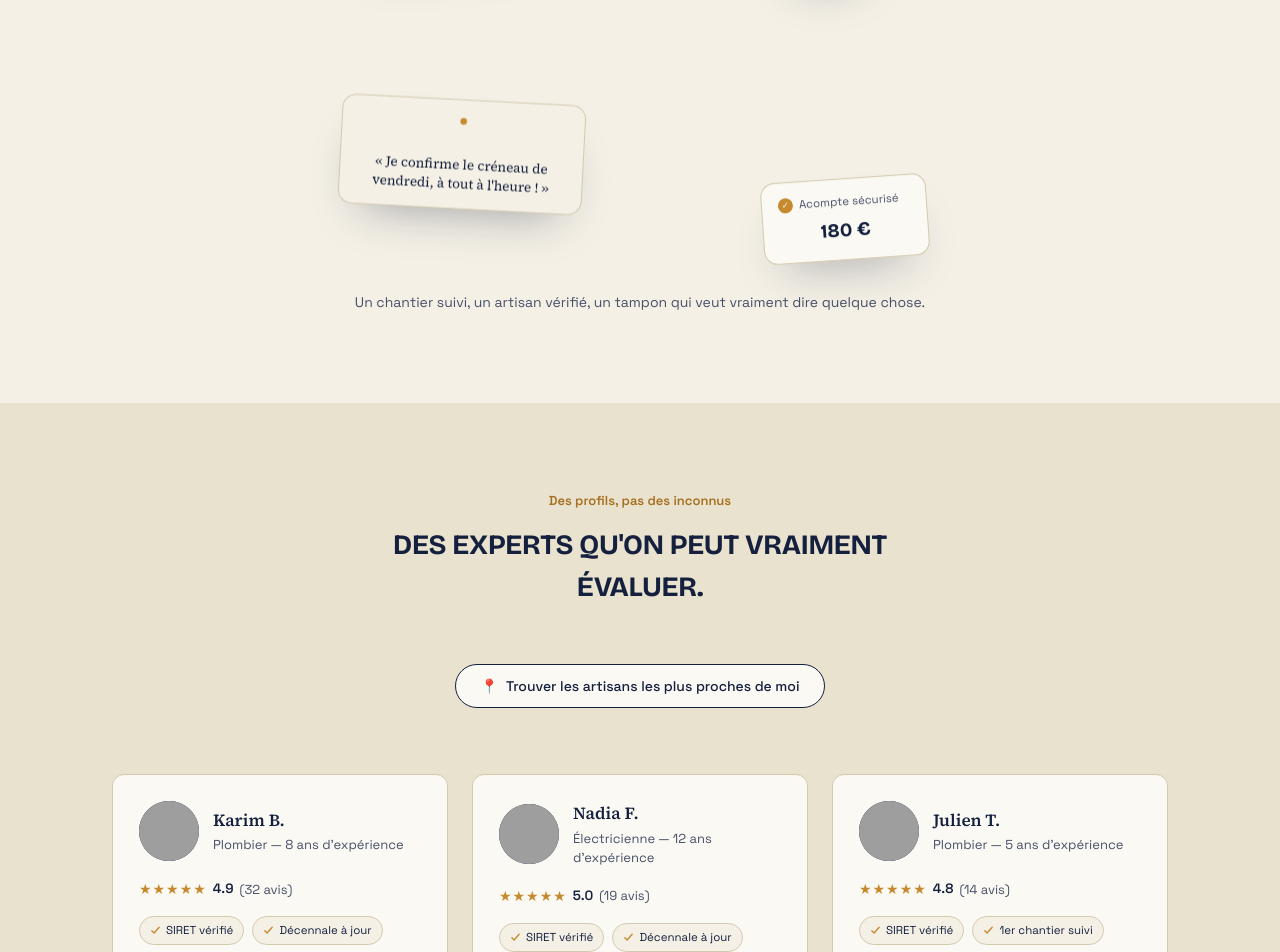
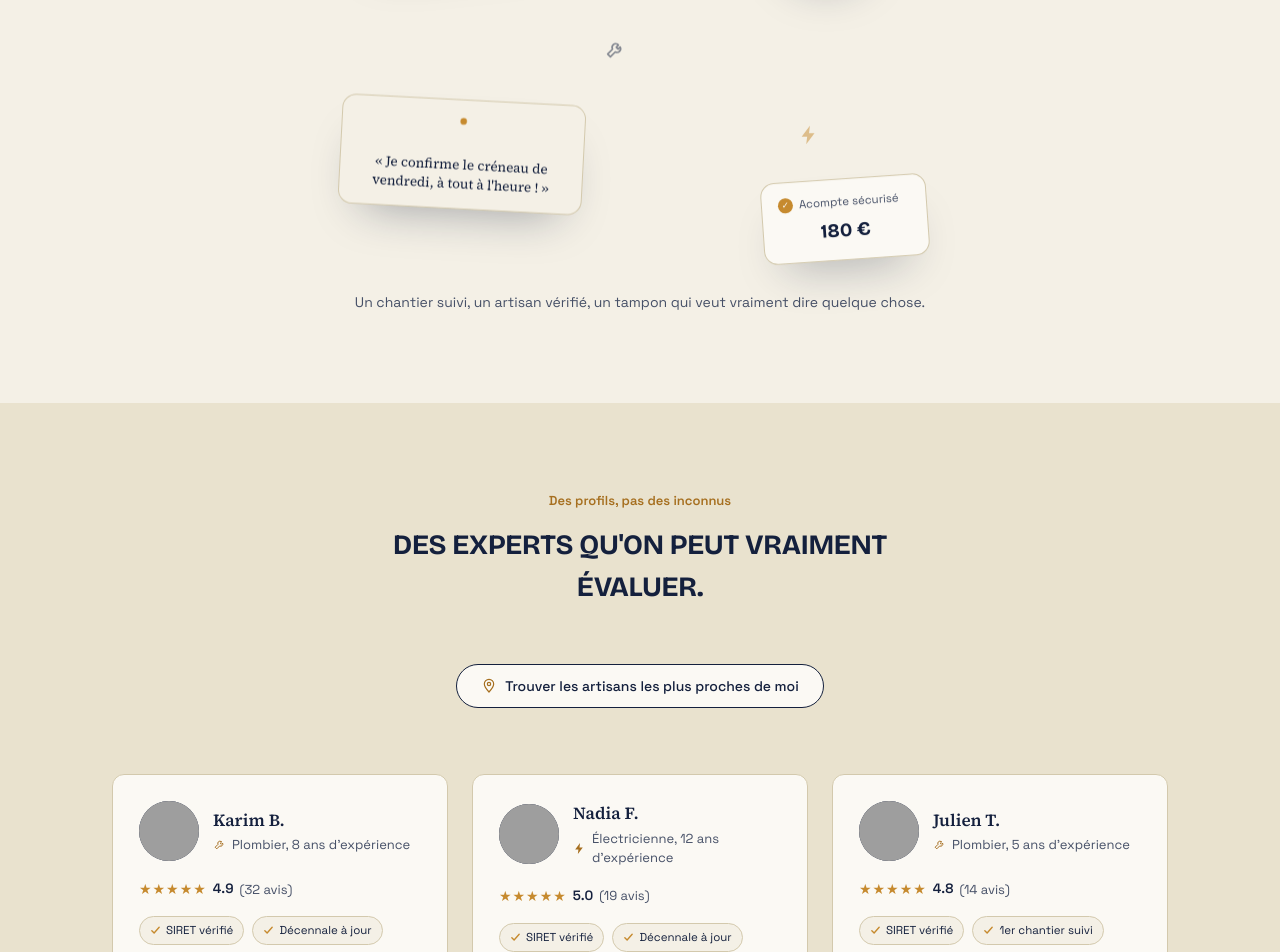
Before and after one commit to lorena22222/chantier-clair, a website: page index.html in a window 1280 px wide. Shown: the part 920-1872 px from the top of the page. Drawn offline with nearby package versions, Linux system fonts and the light colour scheme; grey boxes are pictures that could not be loaded.

Commit message:
Corrige l'icone du bouton geo et ajoute des details plombier/electricien
- Remplace l'emoji couleur du bouton de geolocalisation par une
  icone SVG monochrome coherente avec le reste du site
- Ajoute des icones clé (plomberie) et eclair (electricite) sur les
  chips "Metiers au lancement", sur chaque profil artisan, dans le
  ticket de suivi et dans la composition centrale
- Remplace Montreuil (non couvert) par Vincennes dans le ticket
  de suivi

Co-Authored-By: Claude Sonnet 5 <noreply@anthropic.com>

```diff
--- a/css/style.css
+++ b/css/style.css
@@ -68,7 +68,7 @@ nav { display: flex; justify-content: space-between; align-items: center; paddin
   70% { box-shadow: 0 0 0 7px rgba(198,138,46,0); }
   100% { box-shadow: 0 0 0 0 rgba(198,138,46,0); }
 }
-.ticket-head .t-id { font-family: 'Space Grotesk', sans-serif; font-size: 13px; color: var(--ink-soft); }
+.ticket-head .t-id { font-family: 'Space Grotesk', sans-serif; font-size: 13px; color: var(--ink-soft); display: inline-flex; align-items: center; gap: 6px; }
 .timeline { position: relative; }
 .stage { position: relative; display: flex; gap: 16px; padding: 13px 0; }
 .stage:not(:last-child)::before { content: ""; position: absolute; left: 10px; top: 30px; bottom: -13px; width: 1.5px; background: var(--line); }
@@ -104,6 +104,9 @@ nav { display: flex; justify-content: space-between; align-items: center; paddin
 .showcase-dot-1 { top: 6%; left: 46%; width: 10px; height: 10px; background: var(--gold); }
 .showcase-dot-2 { top: 66%; left: 8%; width: 7px; height: 7px; background: var(--ink); opacity: 0.5; }
 .showcase-dot-3 { top: 20%; right: 4%; width: 6px; height: 6px; background: var(--ink); opacity: 0.4; }
+.showcase-icon { position: absolute; width: 22px; height: 22px; opacity: 0.5; }
+.showcase-icon-wrench { top: 46%; left: 44%; transform: rotate(-12deg); }
+.showcase-icon-bolt { bottom: 30%; right: 20%; }
 .showcase-card { position: absolute; will-change: transform; }
 .showcase-card-inner { background: var(--white); border: 1px solid var(--line); border-radius: 14px; box-shadow: 0 24px 48px -24px rgba(20,32,61,0.4); }
 
@@ -167,6 +170,8 @@ nav { display: flex; justify-content: space-between; align-items: center; paddin
 .geo-locate { text-align: center; margin-bottom: 40px; }
 .btn-geo { display: inline-flex; align-items: center; gap: 8px; background: var(--white); border: 1.5px solid var(--ink); color: var(--ink); padding: 12px 24px; border-radius: 30px; font-family: 'Space Grotesk', sans-serif; font-size: 14px; font-weight: 500; cursor: pointer; transition: background 0.2s ease, color 0.2s ease, transform 0.2s ease; }
 .btn-geo:hover { background: var(--ink); color: var(--white); transform: translateY(-1px); }
+.geo-pin { width: 16px; height: 16px; flex-shrink: 0; color: var(--gold-deep); }
+.btn-geo:hover .geo-pin { color: var(--gold); }
 .btn-geo:disabled { opacity: 0.6; cursor: default; transform: none; }
 .geo-status { font-family: 'Space Grotesk', sans-serif; font-size: 12.5px; color: var(--ink-soft); margin-top: 10px; min-height: 16px; }
 .profile-distance { font-family: 'Space Grotesk', sans-serif; font-size: 11.5px; font-weight: 600; color: var(--gold-deep); margin-top: 4px; }
@@ -178,7 +183,8 @@ nav { display: flex; justify-content: space-between; align-items: center; paddin
 .avatar svg { width: 100%; height: 100%; }
 .avatar img { width: 100%; height: 100%; object-fit: cover; }
 .profile-name { font-size: 17px; font-weight: 700; }
-.profile-trade { font-family: 'Space Grotesk', sans-serif; font-size: 13px; color: var(--ink-soft); margin-top: 2px; }
+.profile-trade { font-family: 'Space Grotesk', sans-serif; font-size: 13px; color: var(--ink-soft); margin-top: 2px; display: flex; align-items: center; gap: 6px; }
+.trade-icon { width: 13px; height: 13px; flex-shrink: 0; color: var(--gold-deep); }
 .profile-rating { display: flex; align-items: center; gap: 6px; margin-bottom: 16px; }
 .stars { color: var(--gold); font-size: 14px; letter-spacing: 1px; }
 .rating-num { font-family: 'Space Grotesk', sans-serif; font-size: 13.5px; font-weight: 600; }
@@ -196,7 +202,9 @@ nav { display: flex; justify-content: space-between; align-items: center; paddin
 .zone-map { background: var(--white); border: 1px solid var(--line); border-radius: 8px; padding: 20px; }
 .zone-list-label { font-family: 'Space Grotesk', sans-serif; font-size: 13px; color: var(--gold-deep); font-weight: 600; margin-bottom: 16px; }
 .chips { display: flex; flex-wrap: wrap; gap: 12px; }
-.chip { border: 1.5px solid var(--ink); padding: 11px 22px; border-radius: 30px; font-family: 'Space Grotesk', sans-serif; font-size: 14.5px; font-weight: 500; transition: background 0.2s ease, color 0.2s ease, transform 0.2s ease; }
+.chip { border: 1.5px solid var(--ink); padding: 11px 22px; border-radius: 30px; font-family: 'Space Grotesk', sans-serif; font-size: 14.5px; font-weight: 500; transition: background 0.2s ease, color 0.2s ease, transform 0.2s ease; display: inline-flex; align-items: center; gap: 8px; }
+.chip .trade-icon { color: var(--gold-deep); }
+.chip:not(.muted):hover .trade-icon { color: var(--gold); }
 .chip:not(.muted):hover { background: var(--ink); color: var(--white); transform: translateY(-1px); }
 .chip.muted { border-color: var(--line); color: var(--ink-soft); }
 
--- a/index.html
+++ b/index.html
@@ -60,7 +60,7 @@
       </div>
     </div>
     <div class="ticket">
-      <div class="ticket-head"><span class="t-label"><span class="t-live"></span>Suivi du chantier</span><span class="t-id">№ 0847 — Plomberie, Montreuil</span></div>
+      <div class="ticket-head"><span class="t-label"><span class="t-live"></span>Suivi du chantier</span><span class="t-id"><svg class="trade-icon" viewBox="0 0 24 24" fill="none" aria-hidden="true"><path d="M14.7 6.3a4 4 0 0 0-5.4 5.4L4 17l3 3 5.3-5.3a4 4 0 0 0 5.4-5.4l-2.3 2.3-2-2 2.3-2.3z" stroke="currentColor" stroke-width="1.8" stroke-linecap="round" stroke-linejoin="round"/></svg>№ 0847 · Plomberie, Vincennes</span></div>
       <div class="timeline">
         <div class="stage done"><div class="stage-dot"><svg viewBox="0 0 24 24" fill="none"><path d="M4 12.5 L9 17.5 L20 5" stroke="#FBF9F4" stroke-width="3.5" stroke-linecap="round" stroke-linejoin="round"/></svg></div><div><div class="stage-title">Acompte versé</div><div class="stage-sub">180 € bloqués, pas encore à l'artisan</div></div></div>
         <div class="stage done"><div class="stage-dot"><svg viewBox="0 0 24 24" fill="none"><path d="M4 12.5 L9 17.5 L20 5" stroke="#FBF9F4" stroke-width="3.5" stroke-linecap="round" stroke-linejoin="round"/></svg></div><div><div class="stage-title">Intervention réalisée</div><div class="stage-sub">Photos avant/après ajoutées</div></div></div>
@@ -75,6 +75,8 @@
       <span class="showcase-dot showcase-dot-1 float-dot float-dot-1"></span>
       <span class="showcase-dot showcase-dot-2 float-dot float-dot-2"></span>
       <span class="showcase-dot showcase-dot-3 float-dot float-dot-3"></span>
+      <svg class="showcase-icon showcase-icon-wrench float-dot float-dot-2" viewBox="0 0 24 24" fill="none" aria-hidden="true"><path d="M14.7 6.3a4 4 0 0 0-5.4 5.4L4 17l3 3 5.3-5.3a4 4 0 0 0 5.4-5.4l-2.3 2.3-2-2 2.3-2.3z" stroke="#14203D" stroke-width="1.8" stroke-linecap="round" stroke-linejoin="round"/></svg>
+      <svg class="showcase-icon showcase-icon-bolt float-dot float-dot-4" viewBox="0 0 24 24" fill="#C68A2E" aria-hidden="true"><path d="M13 2 4 14h6l-1 8 9-12h-6l1-8z"/></svg>
 
       <div class="showcase-card showcase-profile" data-depth="16">
         <div class="showcase-card-inner">
@@ -122,7 +124,7 @@
       <h2>DES EXPERTS QU'ON PEUT VRAIMENT ÉVALUER.</h2>
     </div>
     <div class="geo-locate">
-      <button type="button" id="geoBtn" class="btn-geo"><span aria-hidden="true">📍</span> Trouver les artisans les plus proches de moi</button>
+      <button type="button" id="geoBtn" class="btn-geo"><svg class="geo-pin" viewBox="0 0 24 24" fill="none" aria-hidden="true"><path d="M12 21s7-7.58 7-12a7 7 0 1 0-14 0c0 4.42 7 12 7 12z" stroke="currentColor" stroke-width="1.8" stroke-linejoin="round"/><circle cx="12" cy="9" r="2.5" stroke="currentColor" stroke-width="1.8"/></svg> Trouver les artisans les plus proches de moi</button>
       <p class="geo-status" id="geoStatus" aria-live="polite"></p>
     </div>
     <div class="profile-grid" id="profileGrid">
@@ -134,7 +136,7 @@
           </div>
           <div>
             <div class="profile-name">Karim B.</div>
-            <div class="profile-trade">Plombier — 8 ans d'expérience</div>
+            <div class="profile-trade"><svg class="trade-icon" viewBox="0 0 24 24" fill="none" aria-hidden="true"><path d="M14.7 6.3a4 4 0 0 0-5.4 5.4L4 17l3 3 5.3-5.3a4 4 0 0 0 5.4-5.4l-2.3 2.3-2-2 2.3-2.3z" stroke="currentColor" stroke-width="1.8" stroke-linecap="round" stroke-linejoin="round"/></svg>Plombier, 8 ans d'expérience</div>
           </div>
         </div>
         <div class="profile-rating"><span class="stars">★★★★★</span><span class="rating-num">4.9</span><span class="rating-count">(32 avis)</span></div>
@@ -154,7 +156,7 @@
           </div>
           <div>
             <div class="profile-name">Nadia F.</div>
-            <div class="profile-trade">Électricienne — 12 ans d'expérience</div>
+            <div class="profile-trade"><svg class="trade-icon" viewBox="0 0 24 24" fill="currentColor" aria-hidden="true"><path d="M13 2 4 14h6l-1 8 9-12h-6l1-8z"/></svg>Électricienne, 12 ans d'expérience</div>
           </div>
         </div>
         <div class="profile-rating"><span class="stars">★★★★★</span><span class="rating-num">5.0</span><span class="rating-count">(19 avis)</span></div>
@@ -174,7 +176,7 @@
           </div>
           <div>
             <div class="profile-name">Julien T.</div>
-            <div class="profile-trade">Plombier — 5 ans d'expérience</div>
+            <div class="profile-trade"><svg class="trade-icon" viewBox="0 0 24 24" fill="none" aria-hidden="true"><path d="M14.7 6.3a4 4 0 0 0-5.4 5.4L4 17l3 3 5.3-5.3a4 4 0 0 0 5.4-5.4l-2.3 2.3-2-2 2.3-2.3z" stroke="currentColor" stroke-width="1.8" stroke-linecap="round" stroke-linejoin="round"/></svg>Plombier, 5 ans d'expérience</div>
           </div>
         </div>
         <div class="profile-rating"><span class="stars">★★★★★</span><span class="rating-num">4.8</span><span class="rating-count">(14 avis)</span></div>
@@ -259,7 +261,8 @@
       <div>
         <div class="zone-list-label">MÉTIERS AU LANCEMENT</div>
         <div class="chips" style="margin-bottom:28px;">
-          <div class="chip">Plomberie</div><div class="chip">Électricité</div>
+          <div class="chip"><svg class="trade-icon" viewBox="0 0 24 24" fill="none" aria-hidden="true"><path d="M14.7 6.3a4 4 0 0 0-5.4 5.4L4 17l3 3 5.3-5.3a4 4 0 0 0 5.4-5.4l-2.3 2.3-2-2 2.3-2.3z" stroke="currentColor" stroke-width="1.8" stroke-linecap="round" stroke-linejoin="round"/></svg>Plomberie</div>
+          <div class="chip"><svg class="trade-icon" viewBox="0 0 24 24" fill="currentColor" aria-hidden="true"><path d="M13 2 4 14h6l-1 8 9-12h-6l1-8z"/></svg>Électricité</div>
           <div class="chip muted">Bientôt — Serrurerie</div><div class="chip muted">Bientôt — Chauffage</div>
         </div>
         <div class="zone-list-label">COMMUNES COUVERTES</div>
```
